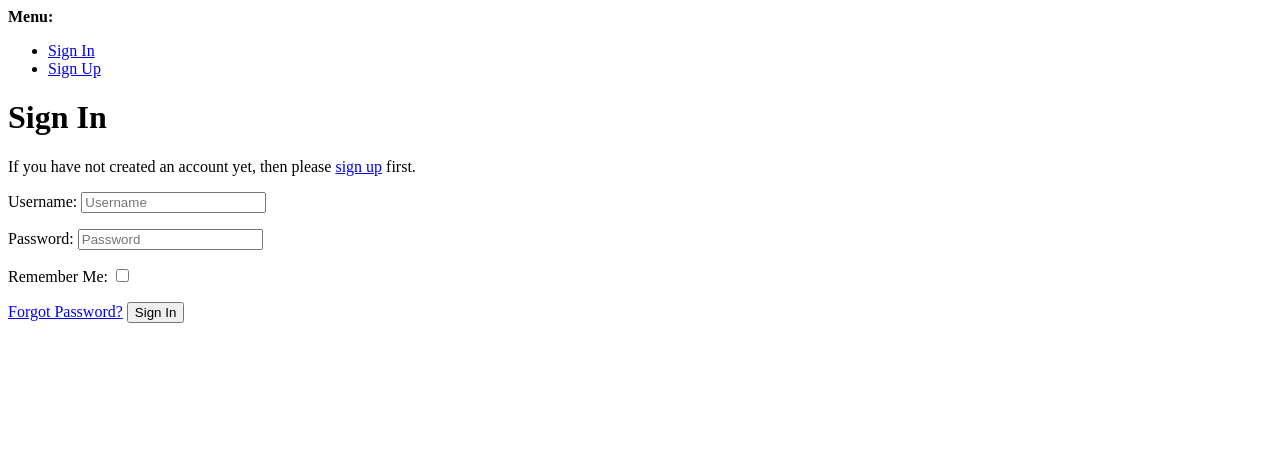
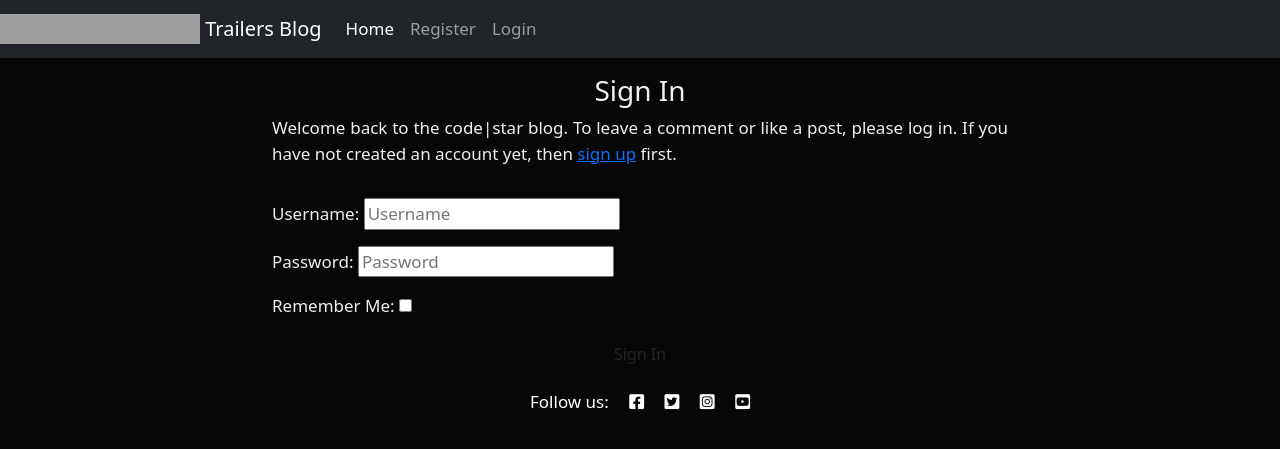
Before and after one commit to FabrizioAdi/Robinson-Trailers-and-Cranes, a Django app: page /accounts/login/ in a window 1280 px wide. Shown: the top 449 px of the page. Run offline with Django 3.2, Linux system fonts and the light colour scheme; some libraries are stand-ins or nearby versions; grey boxes are pictures that could not be loaded.

Commit message:
Add login template, for sign in

```diff
--- a/templates/templates/account/login.html
+++ b/templates/templates/account/login.html
@@ -1,4 +1,4 @@
-{% extends "account/base.html" %}
+{% extends "base.html" %}
 
 {% load i18n %}
 {% load account socialaccount %}
@@ -7,40 +7,28 @@
 
 {% block content %}
 
-<h1>{% trans "Sign In" %}</h1>
+  <div class="container">
+    <div class="row">
+      <div class="col-md-8 mt-3 offset-md-2">
+        <h3>{% trans "Sign In" %}</h3>
 
-{% get_providers as socialaccount_providers %}
-
-{% if socialaccount_providers %}
-<p>{% blocktrans with site.name as site_name %}Please sign in with one
-of your existing third party accounts. Or, <a href="{{ signup_url }}">sign up</a>
-for a {{ site_name }} account and sign in below:{% endblocktrans %}</p>
-
-<div class="socialaccount_ballot">
-
-  <ul class="socialaccount_providers">
-    {% include "socialaccount/snippets/provider_list.html" with process="login" %}
-  </ul>
-
-  <div class="login-or">{% trans 'or' %}</div>
-
+        <p>{% blocktrans %}Welcome back to the code|star blog. To leave a comment or like a post, please log in. If you
+          have not created an account yet, then <a class="link" href="{{ signup_url }}">sign up</a>
+          first.{% endblocktrans %}</p>
       </div>
-
-{% include "socialaccount/snippets/login_extra.html" %}
-
-{% else %}
-<p>{% blocktrans %}If you have not created an account yet, then please
-<a href="{{ signup_url }}">sign up</a> first.{% endblocktrans %}</p>
-{% endif %}
-
+    </div>
+    <div class="row">
+      <div class="col-md-8 mt-3 offset-md-2">
         <form class="login" method="POST" action="{% url 'account_login' %}">
           {% csrf_token %}
           {{ form.as_p }}
           {% if redirect_field_value %}
           <input type="hidden" name="{{ redirect_field_name }}" value="{{ redirect_field_value }}" />
           {% endif %}
-  <a class="button secondaryAction" href="{% url 'account_reset_password' %}">{% trans "Forgot Password?" %}</a>
-  <button class="primaryAction" type="submit">{% trans "Sign In" %}</button>
+          <button class="btn btn-signup right" type="submit">{% trans "Sign In" %}</button>
         </form>
+      </div>
+    </div>
+  </div>
 
 {% endblock %}
```
Lines whose indentation alone changed are shown as unchanged.
